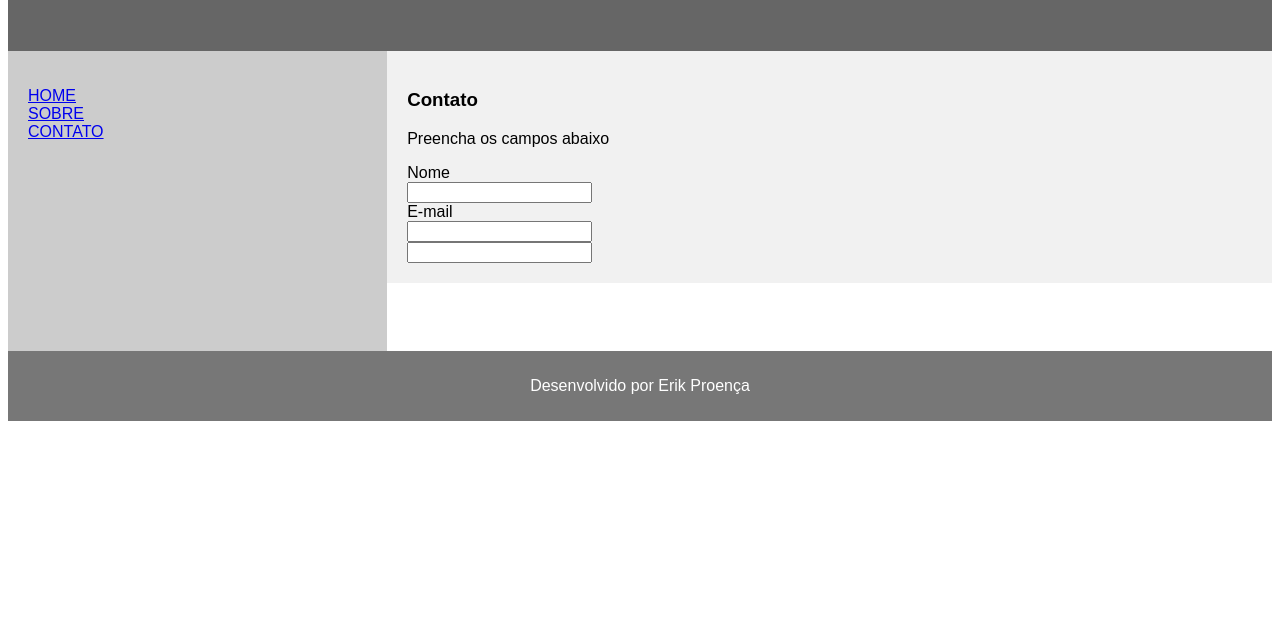
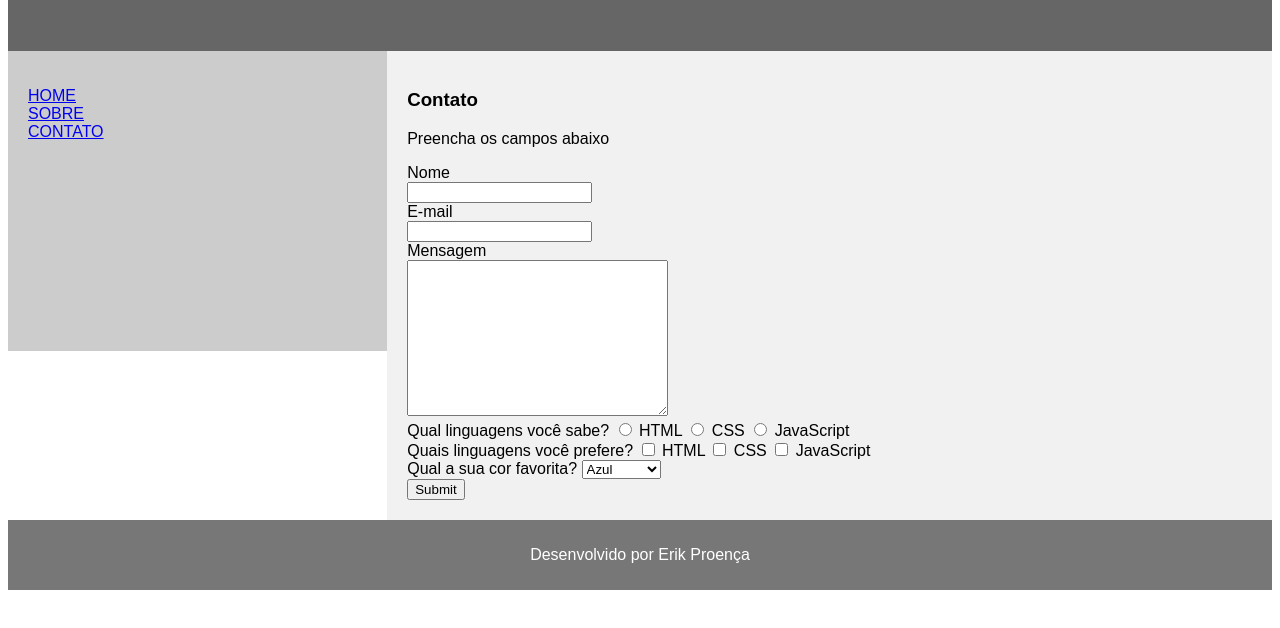
Before and after one commit to kirestein/EBAC_engenheiro_front_end, a plain HTML site: page modulo_4/formularios.html in a window 1280 px wide. Shown: the part 156-784 px from the top of the page. Drawn offline with Linux system fonts and the light colour scheme.

Commit message:
Finalizando o formulário de contatos

```diff
--- a/modulo_4/formularios.html
+++ b/modulo_4/formularios.html
@@ -24,7 +24,7 @@
             <h1>Contato</h1>
             <p>Preencha os campos abaixo</p>
 
-            <form action="">
+            <form action="" method="post">
                 <div class="name">
                     <label for="nome">Nome</label> <br>
                     <input type="text" name="nome" id="nome">
@@ -33,8 +33,33 @@
                     <label for="email">E-mail</label> <br>
                     <input type="email" name="email" id="email">
                 </div>
-                <label for=""></label>
-                <input type="text" name="" id="">
+                <div class="mensagem">
+                    <label for="mensagem">Mensagem</label> <br>
+                    <textarea name="mensagem" id="mensagem" cols="30" rows="10"></textarea>
+                </div>
+                <div class="radio">
+                    <label for="">Qual linguagens você sabe?</label>
+                    <input type="radio" name="linguagens" value="html"> HTML
+                    <input type="radio" name="linguagens" value="css"> CSS
+                    <input type="radio" name="linguagens" value="js"> JavaScript
+                </div>
+                <div class="checkbox">
+                    <label for="">Quais linguagens  você prefere?</label>
+                    <input type="checkbox" name="linguagens" value="html"> HTML
+                    <input type="checkbox" name="linguagens" value="css"> CSS
+                    <input type="checkbox" name="linguagens" value="js"> JavaScript
+                </div>
+                <div class="select">
+                    <label for="">Qual a sua cor favorita?</label>
+                    <select name="" id="">
+                        <option value="">Azul</option>
+                        <option value="">Verde</option>
+                        <option value="">Vermelho</option>
+                    </select>
+                </div>
+                <div class="botao">
+                    <input type="submit">
+                </div>
             </form>
         </article>
     </Section>
```
